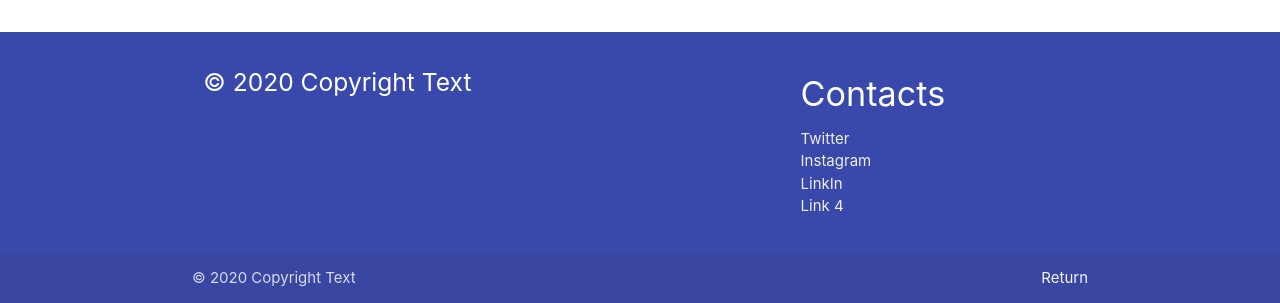
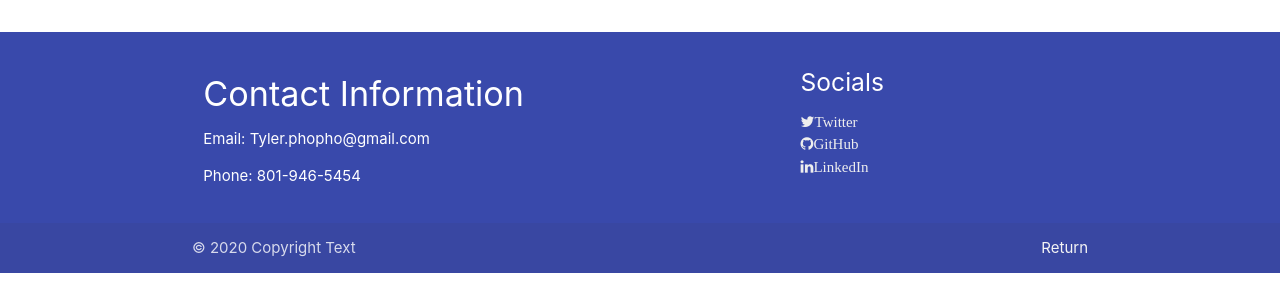
Before and after one commit to tylerphopho/typho-portfolio, a plain HTML site: page index.html in a window 1280 px wide. Shown: the part 2468-2771 px from the top of the page. After the commit the page ends 2741 px from the top, so only its background shows below. Drawn offline with nearby package versions, Linux system fonts and the light colour scheme.

Commit message:
added contact footer

```diff
--- a/index.html
+++ b/index.html
@@ -9,11 +9,13 @@
     <!-- Compiled and minified CSS -->
     <link rel="stylesheet" href="https://cdnjs.cloudflare.com/ajax/libs/materialize/1.0.0/css/materialize.min.css">
     <link rel="stylesheet" href="assets/css/style.css">
+    <!-- Icon Library -->
+    <link rel="stylesheet" href="https://cdnjs.cloudflare.com/ajax/libs/font-awesome/4.7.0/css/font-awesome.min.css">
     <title>Tyler Pho's Portfolio</title>
 </head>
 <body>
 <!-- Navbar Section -->
-<nav class="nav-wrapper indigo darken-1">
+<nav class="nav-wrapper indigo darken-1 scrollspy" id="return">
   <div class="container">
       <a href="#" class="brand-logo">Tyler Pho</a>
       <a href="#" class="sidenav-trigger" data-target="mobile-links">
@@ -158,15 +160,16 @@
     <div class="container">
       <div class="row">
         <div class="col l6 s12">
-          <h5 class="white-text">© 2020 Copyright Text</h5>
+          <h4 class="white-text">Contact Information</h4>
+          <p>Email: Tyler.phopho@gmail.com</p>
+          <p>Phone: 801-946-5454</p>
         </div>
         <div class="col l4 offset-l2 s12">
-          <h4 class="white-text">Contacts</h4>
+          <h5 class="white-text">Socials</h5>
           <ul>
-            <li><a class="grey-text text-lighten-3" href="#!">Twitter</a></li>
-            <li><a class="grey-text text-lighten-3" href="#!">Instagram</a></li>
-            <li><a class="grey-text text-lighten-3" href="#!">LinkIn</a></li>
-            <li><a class="grey-text text-lighten-3" href="#!">Link 4</a></li>
+            <li><a class="fa fa-twitter grey-text text-lighten-3" href="https://twitter.com/typhopho">Twitter</a></li>
+            <li><a class="fa fa-github grey-text text-lighten-3" href="https://github.com/tylerphopho">GitHub</a></li>
+            <li><a class="fa fa-linkedin grey-text text-lighten-3" href="https://www.linkedin.com/in/tyler-phothirath-bb2a07194/">LinkedIn</a></li>
           </ul>
         </div>
       </div>
@@ -174,7 +177,7 @@
     <div class="footer-copyright">
       <div class="container">
       © 2020 Copyright Text
-      <a class="grey-text text-lighten-4 right" href="#!">Return</a>
+      <a class="grey-text text-lighten-4 right scrollspy" href="#return">Return</a>
       </div>
     </div>
   </footer>
```
Also changed, not shown: 1 other file.
